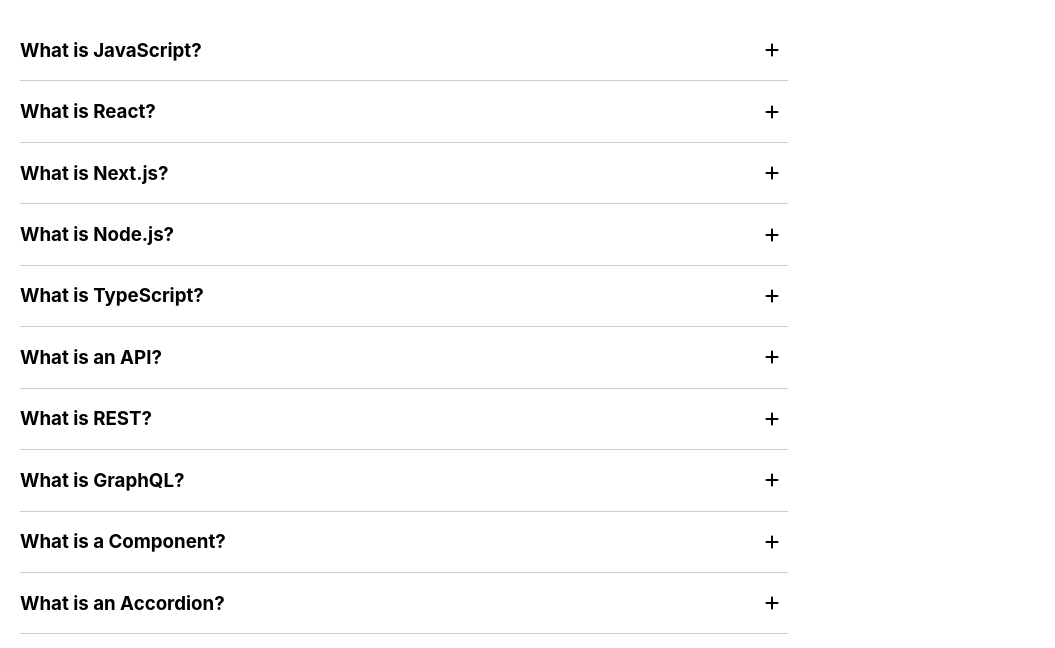
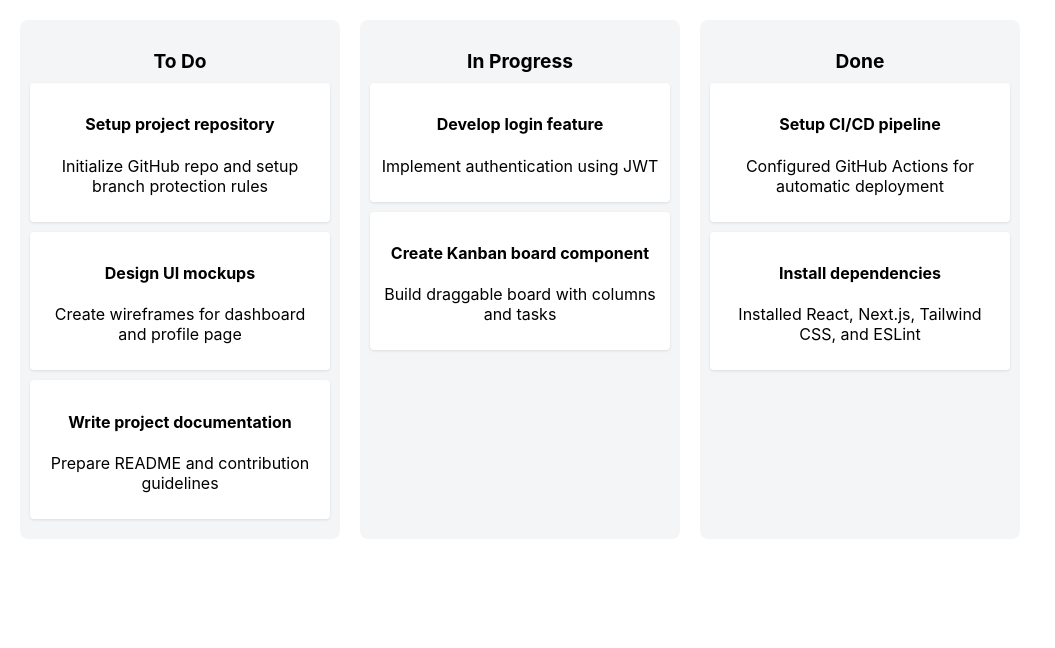
Before and after one commit to anurag-maurya-76/machine-coding, a React (Create React App) app: page / in a window 1280 px wide. Shown: the top 648 px of the page, without its empty margins (0-1055 px from the left). Built offline with nearby package versions, Linux system fonts and the light colour scheme.

Commit message:
Complete Kanban board

```diff
--- a/src/App.js
+++ b/src/App.js
@@ -1,11 +1,11 @@
 import "./App.css";
-import { Accordion } from "./components/accordion/accordion";
-import { accordionData } from "./constants/accordion-data";
+import { Kanban } from "./components/kanban/kanban";
+import { kanbanData } from "./constants/kanban-data";
 
 function App() {
   return (
     <div className="App">
-      <Accordion accordionData={accordionData} />
+      <Kanban kanbanData={kanbanData} />
     </div>
   );
 }
--- /dev/null
+++ b/src/components/kanban/components/kanban-column.js
@@ -0,0 +1,42 @@
+import { fetchNewKanbanData } from "../utils/update-kanban";
+import { TaskCard } from "./task-card";
+
+export function KanbanColumn({ column, setKanbanData }) {
+  const handleDragOver = (e) => {
+    e.preventDefault();
+  };
+
+  const handleDragStart = (e, taskId, columnId) => {
+    e.dataTransfer.setData("text/plain", JSON.stringify({ taskId, columnId }));
+  };
+
+  const handleDrop = (e) => {
+    e.preventDefault();
+    const { taskId, columnId } = JSON.parse(
+      e.dataTransfer.getData("text/plain")
+    );
+    setKanbanData((prevData) => {
+      return fetchNewKanbanData(prevData, taskId, columnId, column.id);
+    });
+  };
+
+  return (
+    <div
+      className="kanban-column"
+      onDragOver={handleDragOver}
+      onDrop={handleDrop}
+    >
+      <h3 className="kanban-column-title">{column.title}</h3>
+      <div className="kanban-tasks">
+        {column.tasks.map((task) => (
+          <TaskCard
+            key={task.id}
+            task={task}
+            columnId={column.id}
+            handleDragStart={handleDragStart}
+          />
+        ))}
+      </div>
+    </div>
+  );
+}
--- /dev/null
+++ b/src/components/kanban/components/task-card.js
@@ -0,0 +1,12 @@
+export function TaskCard({ task, handleDragStart, columnId }) {
+  return (
+    <div
+      className="task-card"
+      draggable="true"
+      onDragStart={(e) => handleDragStart(e, task.id, columnId)}
+    >
+      <h4 className="task-title">{task.title}</h4>
+      <p className="task-description">{task.description}</p>
+    </div>
+  );
+}
--- /dev/null
+++ b/src/components/kanban/kanban.css
@@ -0,0 +1,29 @@
+.kanban-container {
+  display: flex;
+  gap: 20px;
+  padding: 20px;
+  overflow-x: auto;
+}
+
+.kanban-column {
+  background-color: #f4f5f7;
+  border-radius: 8px;
+  padding: 10px;
+  width: 300px;
+  flex-shrink: 0;
+}
+
+.kanban-column-title {
+  font-size: 1.2em;
+  font-weight: bold;
+  margin-bottom: 10px;
+  text-align: center;
+}
+
+.task-card {
+  background-color: #fff;
+  border-radius: 4px;
+  box-shadow: 0 1px 3px rgba(0, 0, 0, 0.1);
+  padding: 10px;
+  margin-bottom: 10px;
+}
--- /dev/null
+++ b/src/components/kanban/kanban.js
@@ -0,0 +1,18 @@
+import "./kanban.css";
+import { useState } from "react";
+import { KanbanColumn } from "./components/kanban-column";
+
+export function Kanban({ kanbanData: initialData }) {
+  const [kanbanData, setKanbanData] = useState(initialData);
+  return (
+    <div className="kanban-container">
+      {kanbanData.map((column) => (
+        <KanbanColumn
+          key={column.id}
+          column={column}
+          setKanbanData={setKanbanData}
+        />
+      ))}
+    </div>
+  );
+}
--- /dev/null
+++ b/src/components/kanban/utils/update-kanban.js
@@ -0,0 +1,36 @@
+export function fetchNewKanbanData(
+  kanbanData,
+  taskId,
+  sourceColumnId,
+  targetColumnId
+) {
+  if (sourceColumnId === targetColumnId) {
+    return kanbanData; // No change needed if the source and target are the same
+  }
+
+  const newKanbanData = kanbanData.map((column) => {
+    // Remove the task from the source column
+    if (column.id === sourceColumnId) {
+      return {
+        ...column,
+        tasks: column.tasks.filter((task) => task.id !== taskId),
+      };
+    }
+    return column;
+  });
+
+  const taskToMove = kanbanData
+    .find((column) => column.id === sourceColumnId)
+    .tasks.find((task) => task.id === taskId);
+
+  // Add the task to the target column
+  return newKanbanData.map((column) => {
+    if (column.id === targetColumnId) {
+      return {
+        ...column,
+        tasks: [...column.tasks, taskToMove],
+      };
+    }
+    return column;
+  });
+}
--- /dev/null
+++ b/src/constants/kanban-data.js
@@ -0,0 +1,55 @@
+export const kanbanData = [
+  {
+    id: "todo",
+    title: "To Do",
+    tasks: [
+      {
+        id: "task-1",
+        title: "Setup project repository",
+        description: "Initialize GitHub repo and setup branch protection rules",
+      },
+      {
+        id: "task-2",
+        title: "Design UI mockups",
+        description: "Create wireframes for dashboard and profile page",
+      },
+      {
+        id: "task-3",
+        title: "Write project documentation",
+        description: "Prepare README and contribution guidelines",
+      },
+    ],
+  },
+  {
+    id: "in-progress",
+    title: "In Progress",
+    tasks: [
+      {
+        id: "task-4",
+        title: "Develop login feature",
+        description: "Implement authentication using JWT",
+      },
+      {
+        id: "task-5",
+        title: "Create Kanban board component",
+        description: "Build draggable board with columns and tasks",
+      },
+    ],
+  },
+  {
+    id: "done",
+    title: "Done",
+    tasks: [
+      {
+        id: "task-6",
+        title: "Setup CI/CD pipeline",
+        description: "Configured GitHub Actions for automatic deployment",
+      },
+      {
+        id: "task-7",
+        title: "Install dependencies",
+        description: "Installed React, Next.js, Tailwind CSS, and ESLint",
+      },
+    ],
+  },
+];
```
